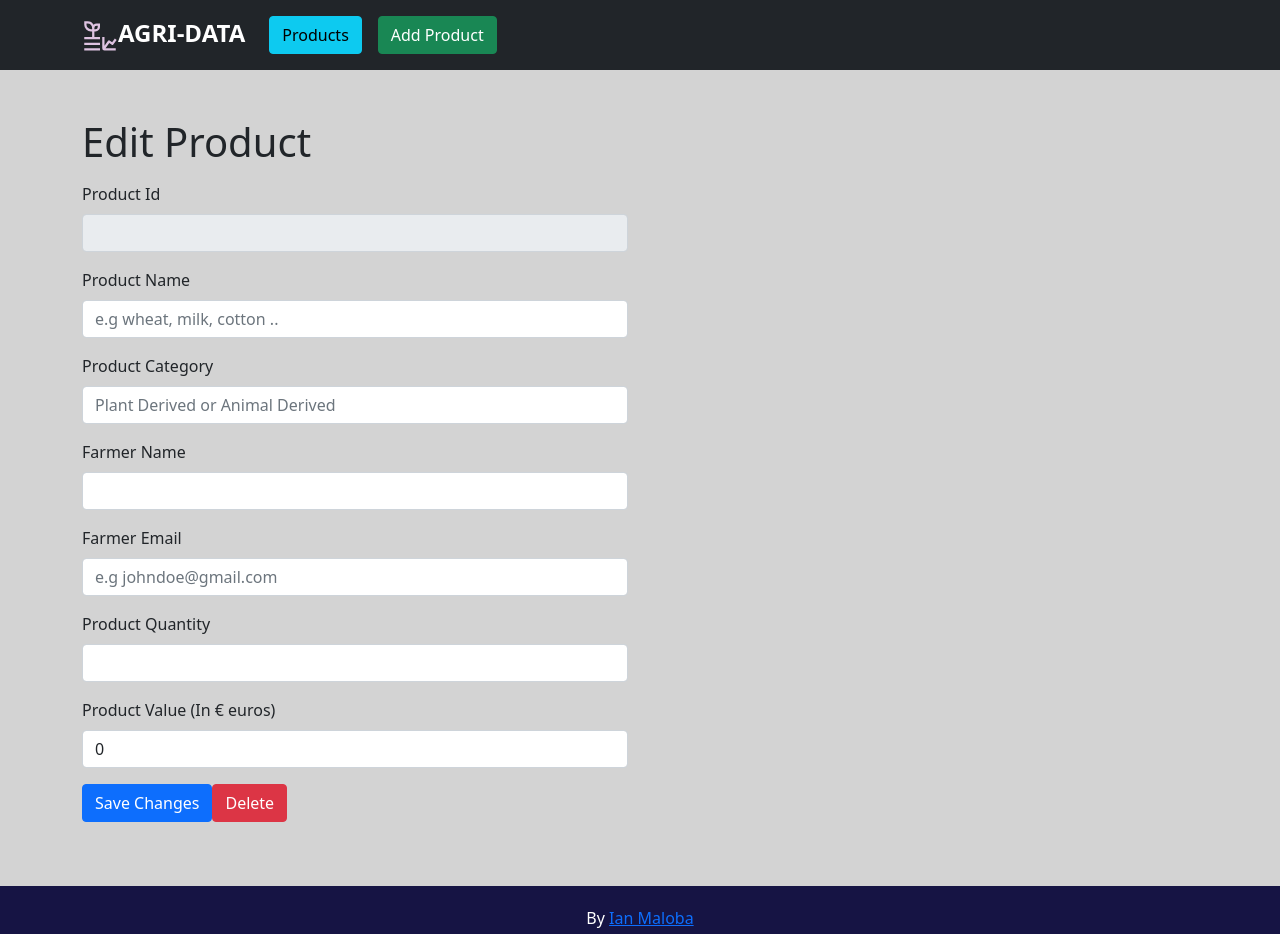
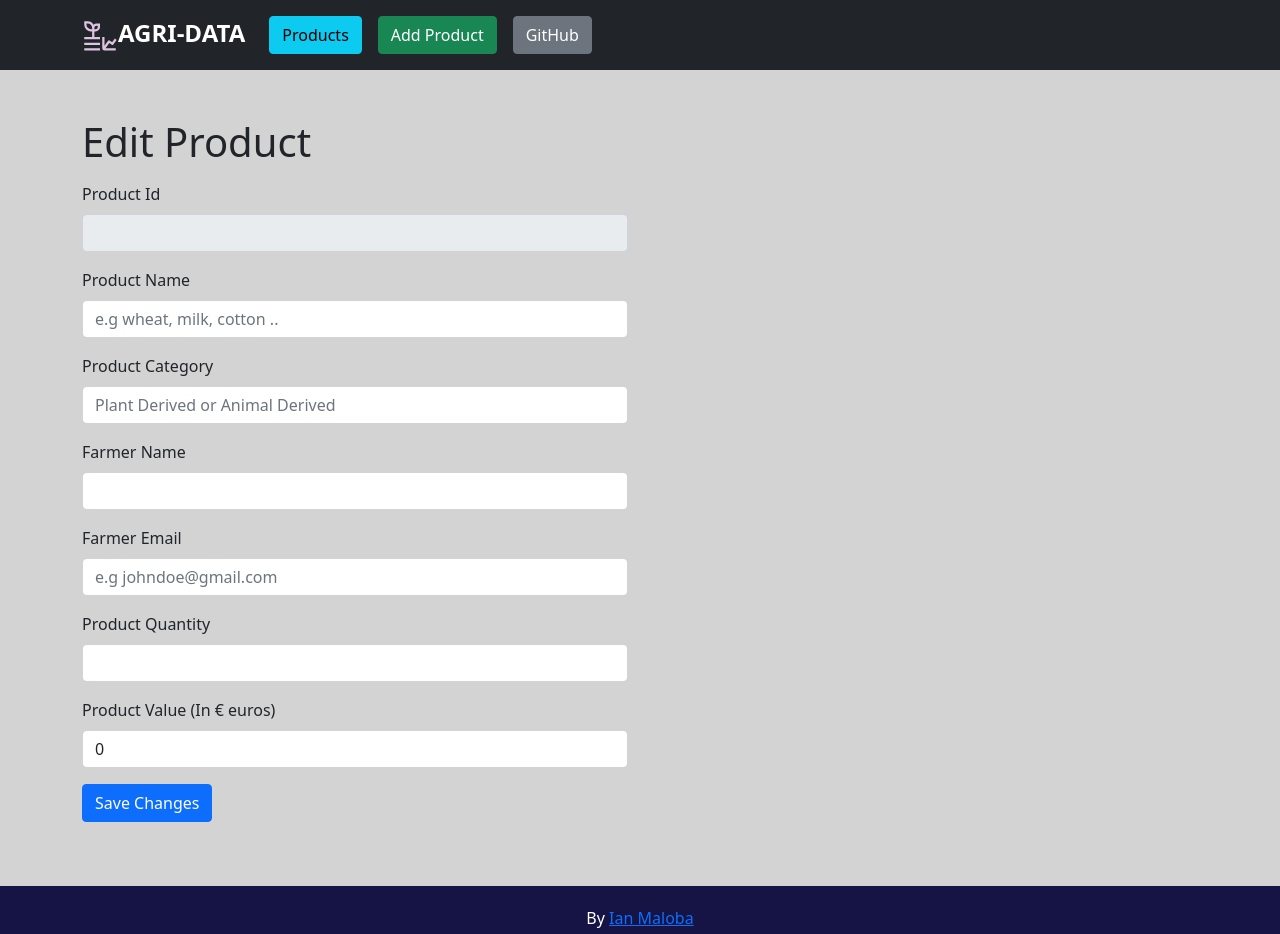
Before and after one commit to IanMalobaMwakha/Produce-Records, an Angular app in the folder Frontend/: page /products/edit/1 in a window 1280 px wide. Shown: the top 934 px of the page. Built offline with nearby package versions, Linux system fonts and the light colour scheme; no server answers.

Commit message:
Front page complete

```diff
--- a/Frontend/src/app/app.component.html
+++ b/Frontend/src/app/app.component.html
@@ -22,6 +22,14 @@
         </a>
         </li>
       </ul>
+
+      <ul class="navbar-nav ml-auto">
+        <li class="nav-item">
+          <a class="nav-link active" aria-current="page" href="https://github.com/IanMalobaMwakha/Produce-Records" target="_blank">
+            <button type="button" class="btn btn-secondary">GitHub</button>
+          </a>
+        </li>
+      </ul>
     </div>
   </div>
 </nav>
--- a/Frontend/src/app/components/products/edit-product/edit-product.component.html
+++ b/Frontend/src/app/components/products/edit-product/edit-product.component.html
@@ -48,10 +48,6 @@
 
                 <button type="submit" class="btn btn-primary mb-3">Save Changes</button>
 
-                <button type="button" class="btn btn-danger mb-3"
-                    (click)="deleteProduct(productDetails.id)">Delete
-                </button>
-
             </form>
         </div>
     </div>
--- a/Frontend/src/app/components/products/products-list/products-list.component.html
+++ b/Frontend/src/app/components/products/products-list/products-list.component.html
@@ -1,5 +1,5 @@
 <div class="container my-5">
-    <h2 class="mb-3"><U>RECORD OF AGRICULTURAL PRODUCE</U></h2>
+    <h2 class="mb-3"><U>RECORDS OF AGRICULTURAL PRODUCE</U></h2>
     <br>
     <table class="table table-primary table-striped table-bordered border-danger" *ngIf="products && products.length > 0">
         <thead>
@@ -11,8 +11,8 @@
                 <th>Farmer <br>Contact</th>
                 <th>Product <br>Quantity</th>
                 <th>Product <br>Value (€)</th>
-                <th></th>
-                <th></th>
+                <th>Edit <br>Product</th>
+                <th>Delete <br>Product</th>
             </tr>
         </thead>
         <tbody>
```
